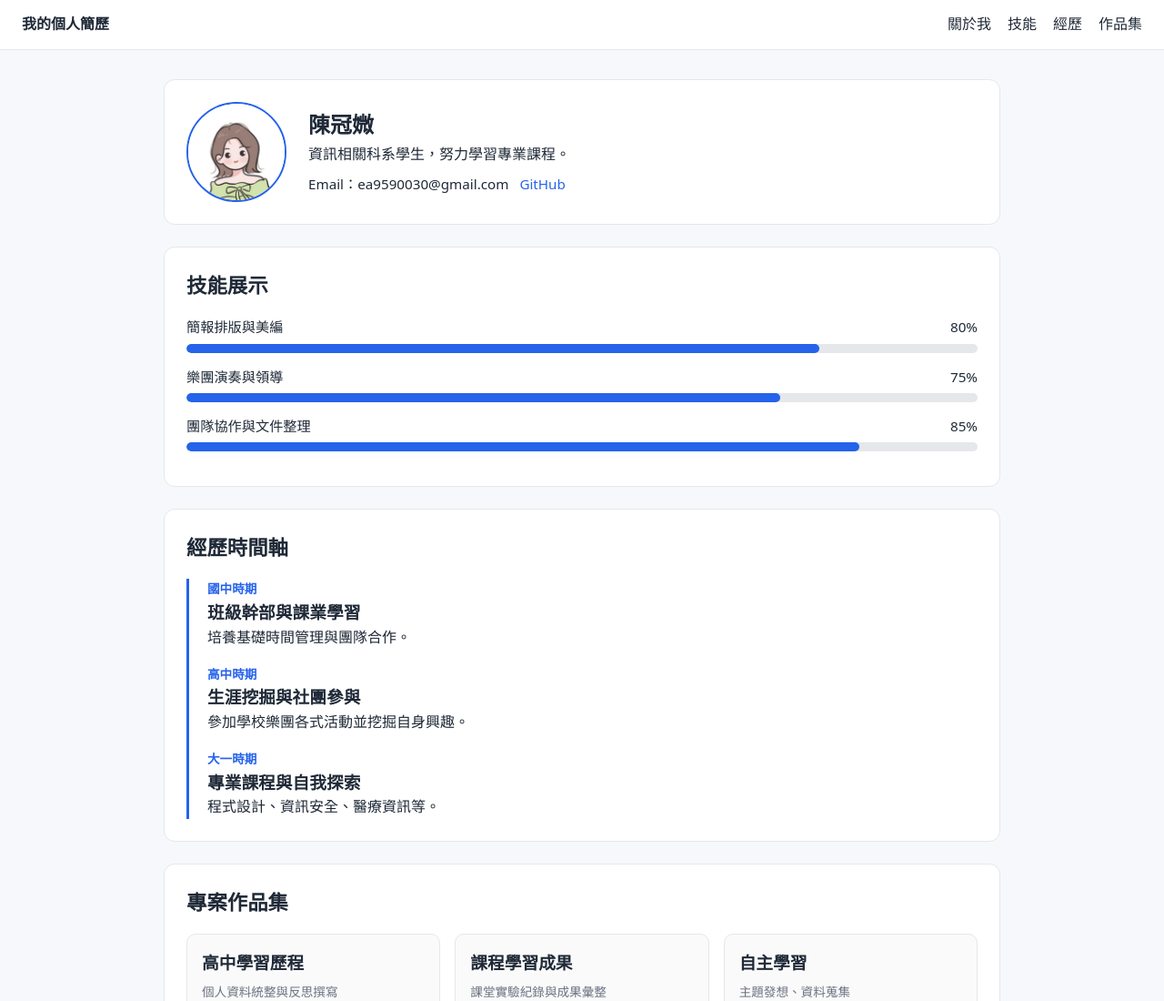
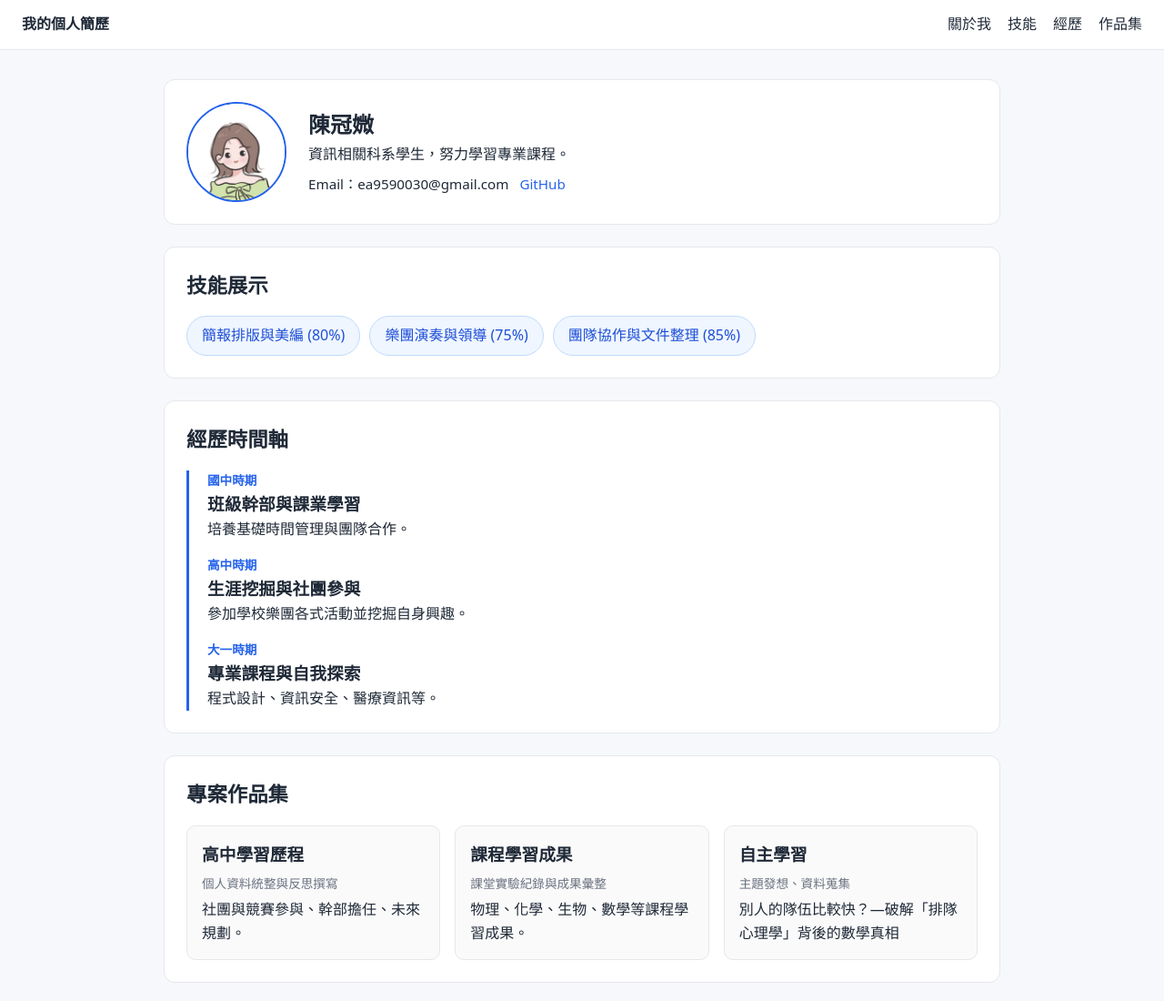
Before and after one commit to ea9590030-byte/resume-portfolio, a plain HTML site: page index.html in a window 1280 px wide. Shown: the top 1100 px of the page at 91% size. Drawn offline with Linux system fonts and the light colour scheme.

Commit message:
feat(skills): redesign skills section as pill tag cloud (Version B)

```diff
--- a/index.html
+++ b/index.html
@@ -242,20 +242,13 @@
 
     <!-- 2. 技能展示區（至少 3 項） -->
     <section id="skills">
-      <h2>技能展示</h2>
-      <div class="skill-item">
-        <div class="skill-label"><span>簡報排版與美編</span><span>80%</span></div>
-        <div class="progress-bar"><div class="progress-fill" style="width: 80%;"></div></div>
-      </div>
-      <div class="skill-item">
-        <div class="skill-label"><span>樂團演奏與領導</span><span>75%</span></div>
-        <div class="progress-bar"><div class="progress-fill" style="width: 75%;"></div></div>
-      </div>
-      <div class="skill-item">
-        <div class="skill-label"><span>團隊協作與文件整理</span><span>85%</span></div>
-        <div class="progress-bar"><div class="progress-fill" style="width: 85%;"></div></div>
-      </div>
-    </section>
+  <h2>技能展示</h2>
+  <div style="display: flex; flex-wrap: wrap; gap: 10px;">
+    <span style="background: #eff6ff; color: #1d4ed8; border: 1px solid #bfdbfe; padding: 8px 16px; border-radius: 999px; font-weight: 500;">簡報排版與美編 (80%)</span>
+    <span style="background: #eff6ff; color: #1d4ed8; border: 1px solid #bfdbfe; padding: 8px 16px; border-radius: 999px; font-weight: 500;">樂團演奏與領導 (75%)</span>
+    <span style="background: #eff6ff; color: #1d4ed8; border: 1px solid #bfdbfe; padding: 8px 16px; border-radius: 999px; font-weight: 500;">團隊協作與文件整理 (85%)</span>
+  </div>
+</section>
 
     <!-- 3. 工作／經歷時間軸（至少 3 項，含國中／高中／大一等時期） -->
     <section id="timeline">
```
